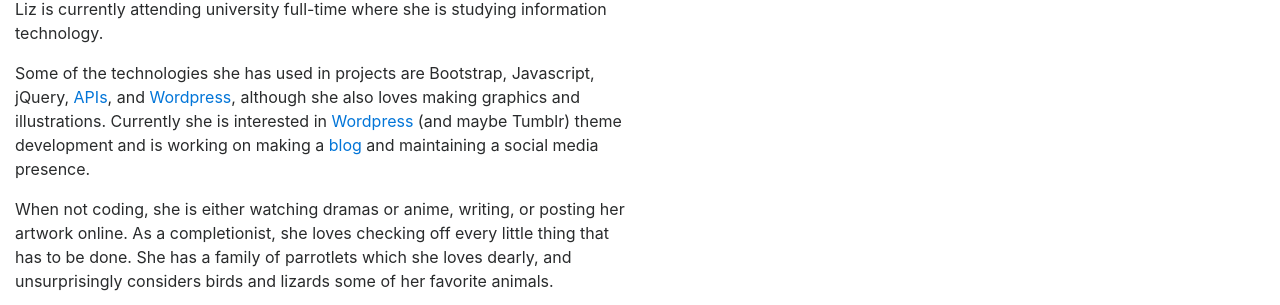
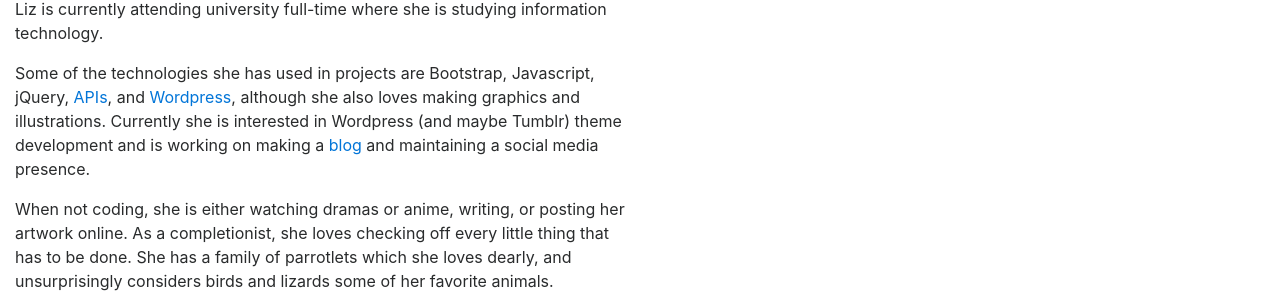
Before and after one commit to liz-lorena/early-2018, a Jekyll site: the page built from index.html, in a window 1280 px wide. Shown: the part 279-584 px from the top of the page. Built offline with Jekyll 4.4.1, drawn with Linux system fonts in a browser that asks for light colours; nearby versions of some CDN libraries.

Commit message:
Update index.html

```diff
--- a/index.html
+++ b/index.html
@@ -8,8 +8,8 @@
 
                             <h1>Liz is a programmer and designer for the web and games. Her main career interest is web design and front-end development.</h1>
                             <p>Liz is currently attending university full-time where she is studying information technology.</p>
-                            <p>Some of the technologies she has used in projects are Bootstrap, Javascript, jQuery, <a href="http://jobographic.lizlorena.com" target="_blank" title="Jobographic Web Application">APIs</a>, and <a href="http://njcommunitymentalhealth.org"
-                                    target="_blank" title="Non-Profit CBMHS Website">Wordpress</a>, although she also loves making graphics and illustrations. Currently she is interested in <a href="https://profiles.wordpress.org/byliz" target="_blank">Wordpress</a> (and maybe Tumblr) theme development and is working on making a <a href="http://lizlorena.com" target="_blank" title="LizLorena.com">blog</a> and maintaining a social media presence.</p>
+                            <p>Some of the technologies she has used in projects are Bootstrap, Javascript, jQuery, <a href="http://jobographic.cozymaus.com" target="_blank" title="Jobographic Web Application">APIs</a>, and <a href="http://njcommunitymentalhealth.org"
+                                    target="_blank" title="Non-Profit CBMHS Website">Wordpress</a>, although she also loves making graphics and illustrations. Currently she is interested in Wordpress (and maybe Tumblr) theme development and is working on making a <a href="http://cozymaus.com" target="_blank" title="cozymaus.com">blog</a> and maintaining a social media presence.</p>
                             <p>When not coding, she is either watching dramas or anime, writing, or posting her artwork online. As a completionist, she loves checking off every little thing that has to be done. She has a family of parrotlets which she loves dearly, and unsurprisingly considers birds and lizards some of her favorite animals.</p>
                             <p>She is currently looking for an internship in the Central Jersey area in web development, design, video games, or another IT position.</p>
                         </section>
```
